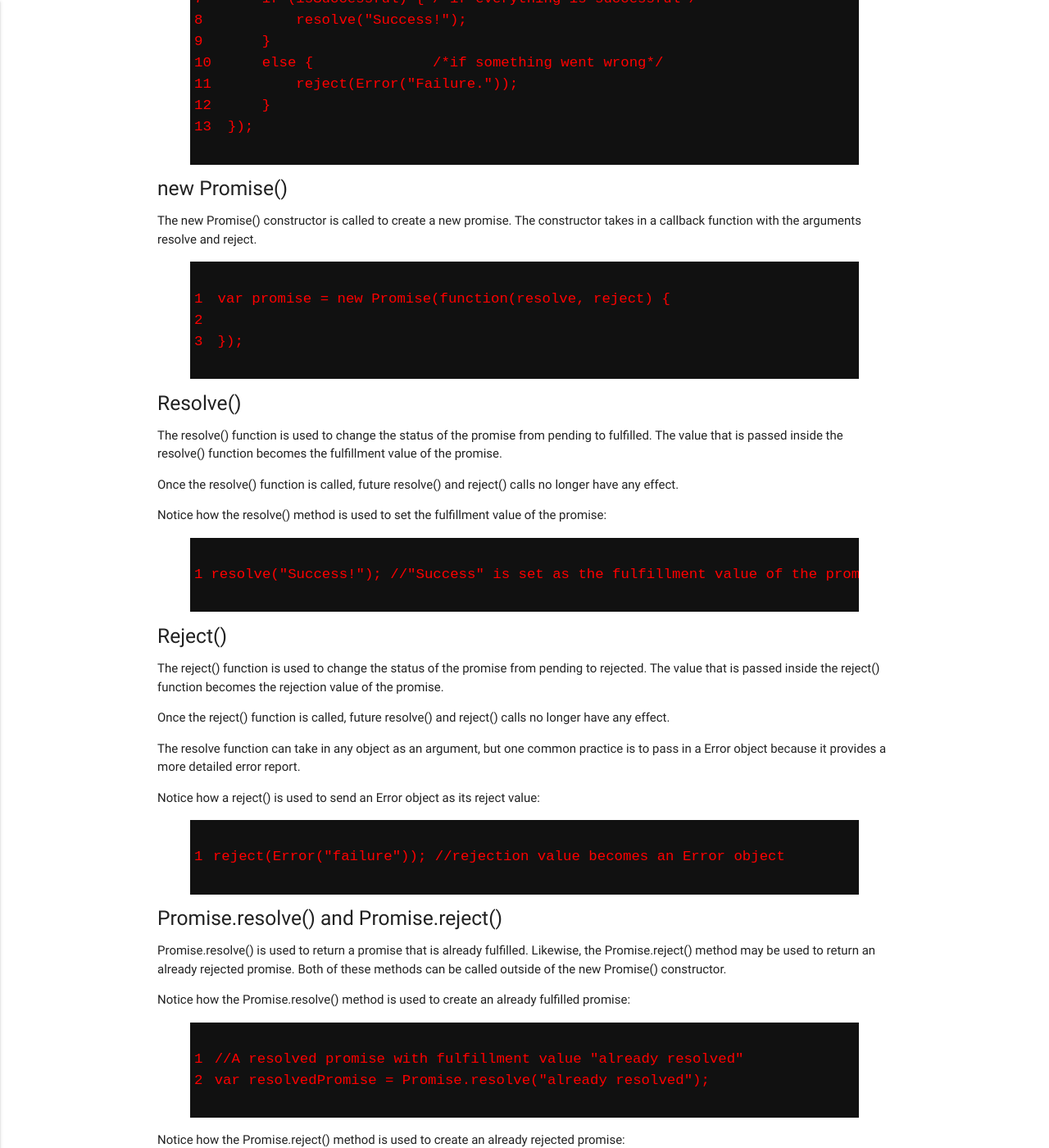
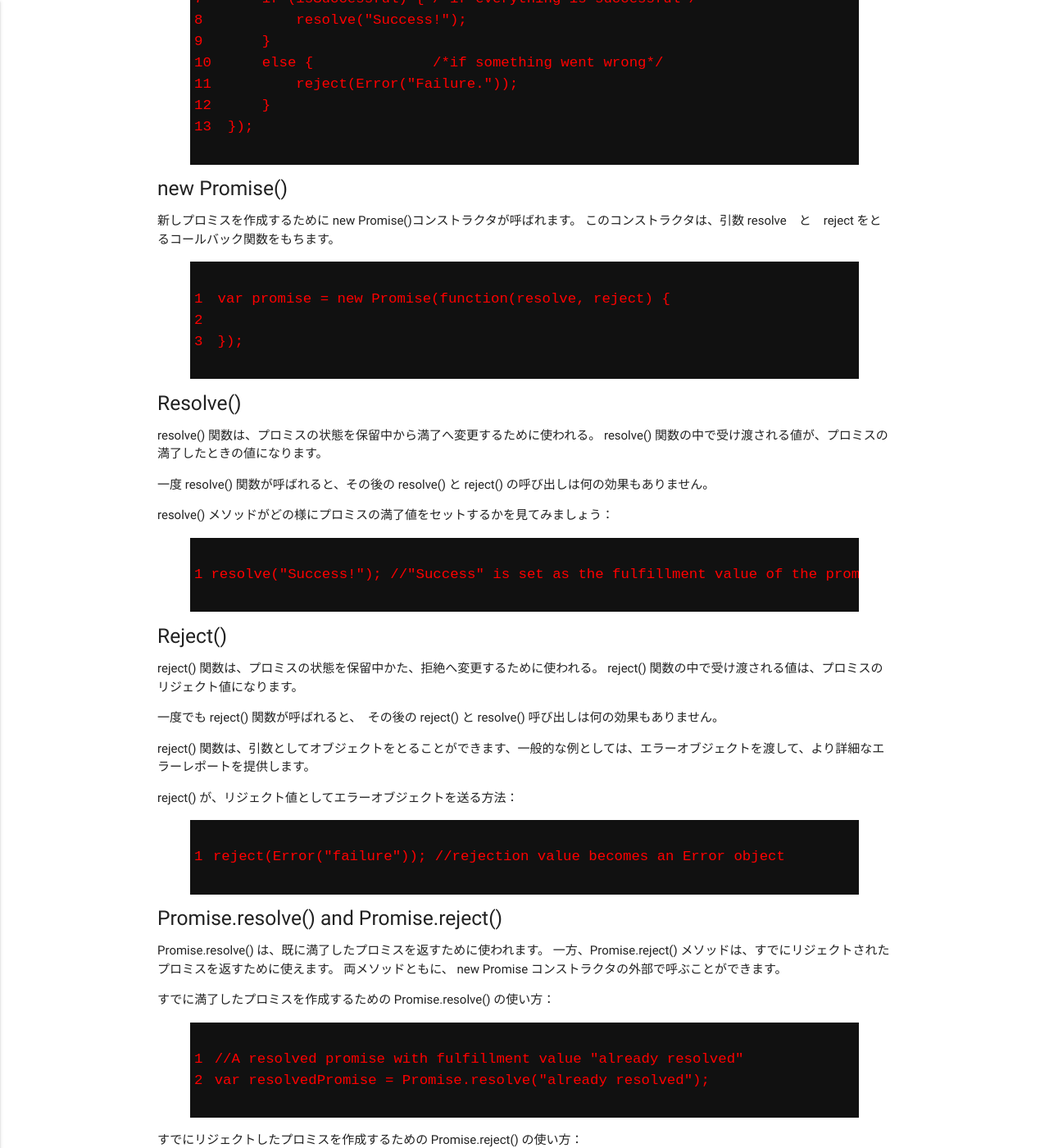
Before and after one commit to koyamatc/myNewSite, a Jekyll site: the page built from _edX/javascript/promises.md, in a window 1280 px wide and 1400 px high, scrolled down 774 px. Shown: the whole window at 82% size. Built offline with Jekyll 4.4.1, drawn with Linux system fonts in a browser that asks for light colours; nearby versions of some CDN libraries; comment, search, counter and statistics services are not loaded; some of the changed text lies outside the part shown.

Commit message:
20170718

```diff
--- a/_edX/javascript/promises.md
+++ b/_edX/javascript/promises.md
@@ -12,11 +12,10 @@ description:
 #### intro to Promises
 ##### What are Promises?
 
-Promises are containers for values that are not yet available yet but may eventually become available.
+プロミスは、今はまだ利用できないが、最終的に利用できるようになるであろう値のコンテナです。
 
 ##### Why are Promises important?
-
-Promises are becoming the standard way to handle asynchronous functions in JavaScript.
+プロミスは JavaScriptで非同期関数を扱う標準的な方法となって来ています。
 
 #### Creating Promises
 ##### Creating a new Promise
@@ -40,7 +39,8 @@ var promise = new Promise(function(resolve, reject) {
 
 ##### new Promise()
 
-The new Promise() constructor is called to create a new promise. The constructor takes in a callback function with the arguments resolve and reject.
+新しプロミスを作成するために new Promise()コンストラクタが呼ばれます。
+このコンストラクタは、引数 resolve　と　reject をとるコールバック関数をもちます。
 
 {% highlight javascript linenos %}
 var promise = new Promise(function(resolve, reject) {
@@ -49,12 +49,12 @@ var promise = new Promise(function(resolve, reject) {
 {% endhighlight %}
 
 ##### Resolve()
+resolve() 関数は、プロミスの状態を保留中から満了へ変更するために使われる。
+resolve() 関数の中で受け渡される値が、プロミスの満了したときの値になります。
 
-The resolve() function is used to change the status of the promise from pending to fulfilled. The value that is passed inside the resolve() function becomes the fulfillment value of the promise.
+一度 resolve() 関数が呼ばれると、その後の resolve() と reject() の呼び出しは何の効果もありません。
 
-Once the resolve() function is called, future resolve() and reject() calls no longer have any effect.
-
-Notice how the resolve() method is used to set the fulfillment value of the promise:
+resolve() メソッドがどの様にプロミスの満了値をセットするかを見てみましょう：
 
 {% highlight javascript linenos %}
 resolve("Success!"); //"Success" is set as the fulfillment value of the promise
@@ -62,13 +62,14 @@ resolve("Success!"); //"Success" is set as the fulfillment value of the promise
 
 ##### Reject()
 
-The reject() function is used to change the status of the promise from pending to rejected. The value that is passed inside the reject() function becomes the rejection value of the promise.
+reject() 関数は、プロミスの状態を保留中かた、拒絶へ変更するために使われる。
+reject() 関数の中で受け渡される値は、プロミスのリジェクト値になります。
 
-Once the reject() function is called, future resolve() and reject() calls no longer have any effect.
+一度でも reject() 関数が呼ばれると、　その後の reject() と resolve() 呼び出しは何の効果もありません。
 
-The resolve function can take in any object as an argument, but one common practice is to pass in a Error object because it provides a more detailed error report.
+reject() 関数は、引数としてオブジェクトをとることができます、一般的な例としては、エラーオブジェクトを渡して、より詳細なエラーレポートを提供します。
 
-Notice how a reject() is used to send an Error object as its reject value:
+reject() が、リジェクト値としてエラーオブジェクトを送る方法：
 
 {% highlight javascript linenos %}
 reject(Error("failure")); //rejection value becomes an Error object
@@ -76,16 +77,18 @@ reject(Error("failure")); //rejection value becomes an Error object
 
 ##### Promise.resolve() and Promise.reject()
 
-Promise.resolve() is used to return a promise that is already fulfilled. Likewise, the Promise.reject() method may be used to return an already rejected promise. Both of these methods can be called outside of the new Promise() constructor.
+Promise.resolve() は、既に満了したプロミスを返すために使われます。
+一方、Promise.reject() メソッドは、すでにリジェクトされたプロミスを返すために使えます。
+両メソッドともに、 new Promise コンストラクタの外部で呼ぶことができます。
 
-Notice how the Promise.resolve() method is used to create an already fulfilled promise:
+すでに満了したプロミスを作成するための Promise.resolve() の使い方：
 
 {% highlight javascript linenos %}
 //A resolved promise with fulfillment value "already resolved"
 var resolvedPromise = Promise.resolve("already resolved");
 {% endhighlight %}
 
-Notice how the Promise.reject() method is used to create an already rejected promise:
+すでにリジェクトしたプロミスを作成するための Promise.reject() の使い方：
 
 {% highlight javascript linenos %}
 //A rejected promise with rejected value "already rejected"
@@ -94,9 +97,10 @@ var rejectedPromise = Promise.reject("already rejected");
 
 ##### Resolving another Promise
 
-If another promise is passed in as an argument to resolve() then the new promise takes the fulfillment value of the passed in promise.
+他のプロミスが、resolve() に対する引数として受け渡されたなら、
+新しいプロミスは、プロミスに受け渡された満了値を取得します。
 
-Notice how resolve() handles another Promise as an argument:
+resolve() が、引数として別のプロミスを扱う方法：
 
 {% highlight javascript linenos %}
 var firstPromise = Promise.resolve("already resolved");
@@ -108,9 +112,13 @@ var secondPromise = Promise.resolve(firstPromise);
 #### Using Promises
 ##### Using Promises with Then() and Catch()
 
-The then() and catch() methods are used to handle the results of Promises once they have finished pending. The then() method is used to handle resolved Promises while the catch() method is used to handle rejected Promises. Both of the methods use callback functions. The callback functions should each have one argument representing the Promise result.
+then() と catch() メソッドは、保留状態を終了したプロミスの結果を扱うために使われます。
+then() メソッドは、解決したプロミスを扱うために使われ、
+一方、catch() メソッドは、リジェクトされたプロミスを扱うために使われます。
+両メソッドともに、コールバック関数を使います。
+それぞれのコールバック関数は、プロミスの結果を表す1つの引数を持つべきです。
 
-Notice how the then() and catch() methods use callbacks to handle Promise results:
+then() と catch() メソッドが　プロミスの結果を扱うためのコールバック関数の使い方:
 
 {% highlight javascript linenos %}
 var promise = new Promise(function(resolve, reject) {
@@ -144,9 +152,10 @@ promise.then(function(val){//val represents the fulfillment value
 
 ##### Using Promises with Then(onSuccess,onFailure)
 
-The then() method can be called with a success callback and a failure callback as an alternative to using the then() and catch() methods.
+then() メソッドは、then(), catch()メソッドを使う代わりに、成功コールバックと失敗コールバックを使い呼び出すことができます。
 
-Notice how the then() method is used with a success and failure callback to handle promise results:
+プロミスの結果を扱うために成功と失敗コールバックをthen()メソッドで使う方法：
+
 {% highlight javascript linenos %}
 promise.then(function(val){//success callback
 
@@ -165,9 +174,10 @@ promise.then(function(val){//success callback
 ##### Transforming Values
 __Calling return within then()__
 
-Promise results can be transformed by calling the return statement within the then() callback. This will cause the then() method to return a new Promise with the transformed result.
+then() コールバックの中で return文を呼び出すことで、プロミスの結果を変換することができます。
+このことは、thne() メソッドが、変換された結果を持つ新しいプロミスを返せるということです・
 
-Notice how a new Promise is created with a transformed result using the return statement within the then() callback:
+then()コールバック内のreturn文を使い変換した結果を持つ新しいプロミスの作り方：
 
 {% highlight javascript linenos %}
 var promise = Promise.resolve("hello");
@@ -184,7 +194,7 @@ promise2.then(function(result){
 
 __Chaining Transforms__
 
-Several transforms can be chained together using multiple then() method calls.
+複数のthen()メソッドを使い、複数の変換を連続して呼び出すことができます。
 
 Notice how promise results are transformed using multiple then() methods calls:
 
@@ -217,6 +227,7 @@ promise.then(function(result) {
 
 __Returning a Promise within then()__
 
+then() コールバック内で別のプロミスを返すということは、
 Returning another Promise within a then() callback will cause the then() method to return the returned Promise.
 
 Notice how returning a Promise within a then() callback creates a new promise with the returned promise's result:
```
